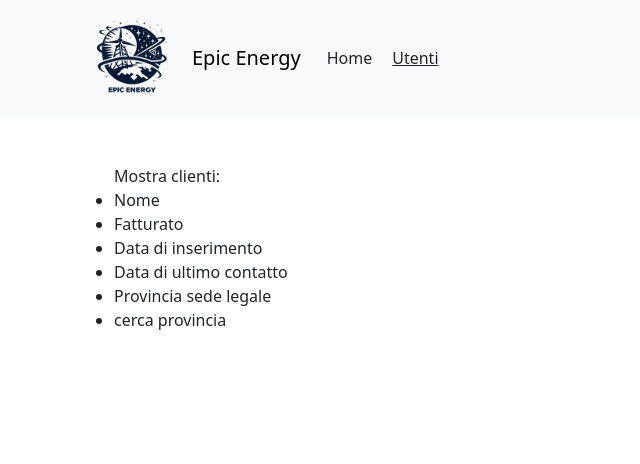
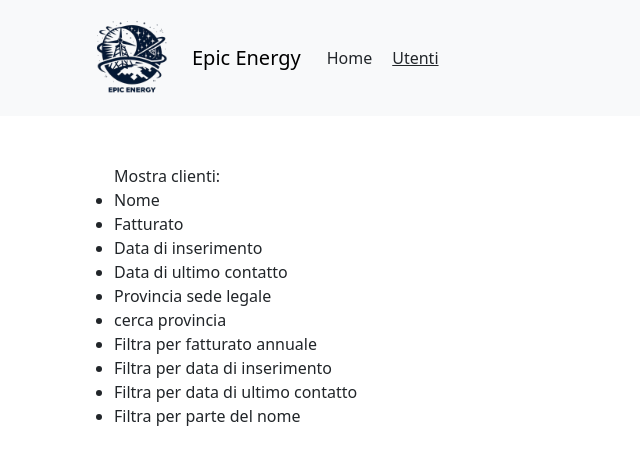
Before and after one commit to KlajdiNdoci/BE-BuildWeek-2, a React (Create React App) app in the folder FrontEnd/bw-fe/: page /utenti in a window 1280 px wide. Shown: the top 464 px of the page, without its empty margins (0-640 px from the left). Built offline with nearby package versions, Linux system fonts and the light colour scheme; the HTML template or start-up script is replaced by a standard one.

Commit message:
filtro clienti

```diff
--- a/FrontEnd/bw-fe/src/components/Utenti.jsx
+++ b/FrontEnd/bw-fe/src/components/Utenti.jsx
@@ -9,6 +9,7 @@
   const [numPagine, setNumPagine] = useState();
   const [ordine, setOrdine] = useState();
   const [show, setShow] = useState(false);
+  const [showFilter, setShowFilter] = useState(false);
   const [search, setSearch] = useState();
   const getUtenti = async (order, p) => {
     const aut = JSON.parse(localStorage.getItem("token"));
@@ -34,7 +35,7 @@
     }
   };
 
-  const getByprovincia = async (page) => {
+  const getByprovincia = async page => {
     const aut = JSON.parse(localStorage.getItem("token"));
     try {
       const risp = await fetch(`http://localhost:3001/clienti/get_all_order_by_provincia?page=${page - 1}`, {
@@ -55,12 +56,38 @@
       console.log(error);
     }
   };
-  const handleShow = (page) => setShow(true);
-  const handleClose = (page) => setShow(false);
-  const findAllByProvincia = async (page) => {
+  const handleShow = page => setShow(true);
+  const handleClose = page => setShow(false);
+  const findAllByProvincia = async page => {
     const aut = JSON.parse(localStorage.getItem("token"));
     try {
       const risp = await fetch(`http://localhost:3001/clienti/get_all_by_provincia?page=${page - 1}&prov=${search}`, {
+        method: "GET",
+        headers: {
+          "content-type": "application/json",
+          Authorization: `Bearer ${aut.accessToken}`,
+        },
+      });
+      if (risp.ok) {
+        const data = await risp.json();
+        console.log(data);
+        setNumPagine(data.totalPages);
+        setSearch("");
+        console.log(data.content);
+        setListaUtenti(data.content);
+      }
+    } catch (error) {
+      console.log(error);
+    }
+  };
+
+  const handleShowFilter = page => setShowFilter(true);
+  const handleCloseFilter = page => setShowFilter(false);
+  const [filter, setFilter] = useState();
+  const filterClienti = async page => {
+    const aut = JSON.parse(localStorage.getItem("token"));
+    try {
+      const risp = await fetch(`http://localhost:3001/clienti/filter?page=${page - 1}&${filter}=${search}`, {
         method: "GET",
         headers: {
           "content-type": "application/json",
@@ -139,6 +166,42 @@
               <li style={{ cursor: "pointer" }} onClick={handleShow}>
                 cerca provincia
               </li>
+              <li
+                style={{ cursor: "pointer" }}
+                onClick={() => {
+                  setFilter("fatturatoAnnuale");
+                  handleShowFilter();
+                }}
+              >
+                Filtra per fatturato annuale
+              </li>
+              <li
+                style={{ cursor: "pointer" }}
+                onClick={() => {
+                  setFilter("dataInserimento");
+                  handleShowFilter();
+                }}
+              >
+                Filtra per data di inserimento
+              </li>
+              <li
+                style={{ cursor: "pointer" }}
+                onClick={() => {
+                  setFilter("dataUltimoContatto");
+                  handleShowFilter();
+                }}
+              >
+                Filtra per data di ultimo contatto
+              </li>
+              <li
+                style={{ cursor: "pointer" }}
+                onClick={() => {
+                  setFilter("nome");
+                  handleShowFilter();
+                }}
+              >
+                Filtra per parte del nome
+              </li>
             </ul>
           </Col>
           <Col xs={8} className="d-flex flex-column justify-content-center align-items-center">
@@ -182,7 +245,7 @@
         </Modal.Header>
         <Modal.Body>
           <Form
-            onSubmit={(e) => {
+            onSubmit={e => {
               e.preventDefault();
               findAllByProvincia(1);
             }}
@@ -194,7 +257,7 @@
                 placeholder="provincia"
                 autoFocus
                 value={search}
-                onChange={(e) => {
+                onChange={e => {
                   setSearch(e.target.value);
                 }}
               />
@@ -224,6 +287,54 @@
           </Form>
         </Modal.Body>
       </Modal>
+
+      <Modal show={showFilter} onHide={handleCloseFilter}>
+        <Modal.Header closeButton>
+          <Modal.Title>CIAO</Modal.Title>
+        </Modal.Header>
+        <Modal.Body>
+          <Form
+            onSubmit={e => {
+              e.preventDefault();
+              filterClienti(1);
+            }}
+          >
+            <Form.Group className="mb-3" controlId="exampleForm.ControlInput1">
+              <Form.Label>Filtra</Form.Label>
+              <Form.Control
+                type="text"
+                placeholder="filtra"
+                autoFocus
+                value={search}
+                onChange={e => {
+                  setSearch(e.target.value);
+                }}
+              />
+            </Form.Group>
+            <Modal.Footer>
+              <Button
+                variant="secondary"
+                onClick={() => {
+                  handleCloseFilter();
+                  setSearch("");
+                }}
+              >
+                Close
+              </Button>
+              <Button
+                type="submit"
+                variant="primary"
+                onClick={() => {
+                  handleCloseFilter();
+                }}
+                className="ms-3"
+              >
+                Search
+              </Button>
+            </Modal.Footer>
+          </Form>
+        </Modal.Body>
+      </Modal>
     </>
   );
 };
```
